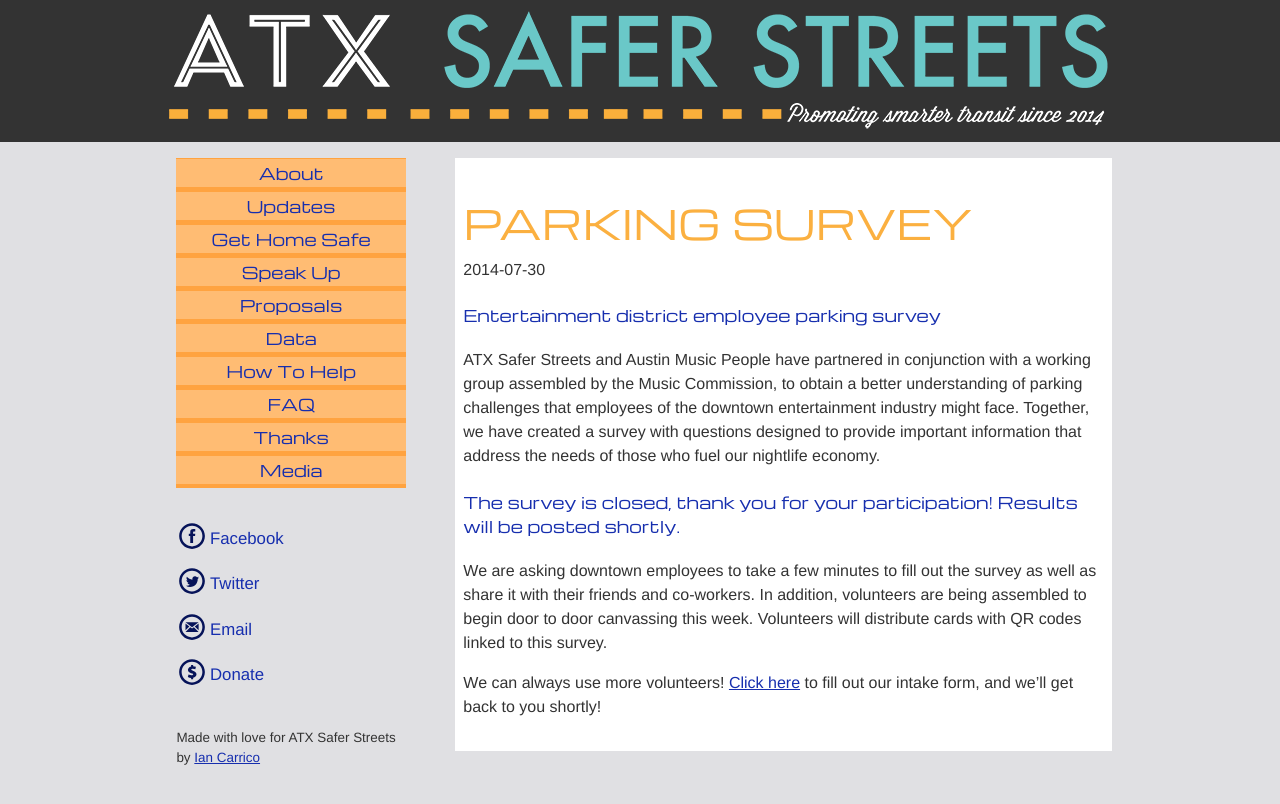
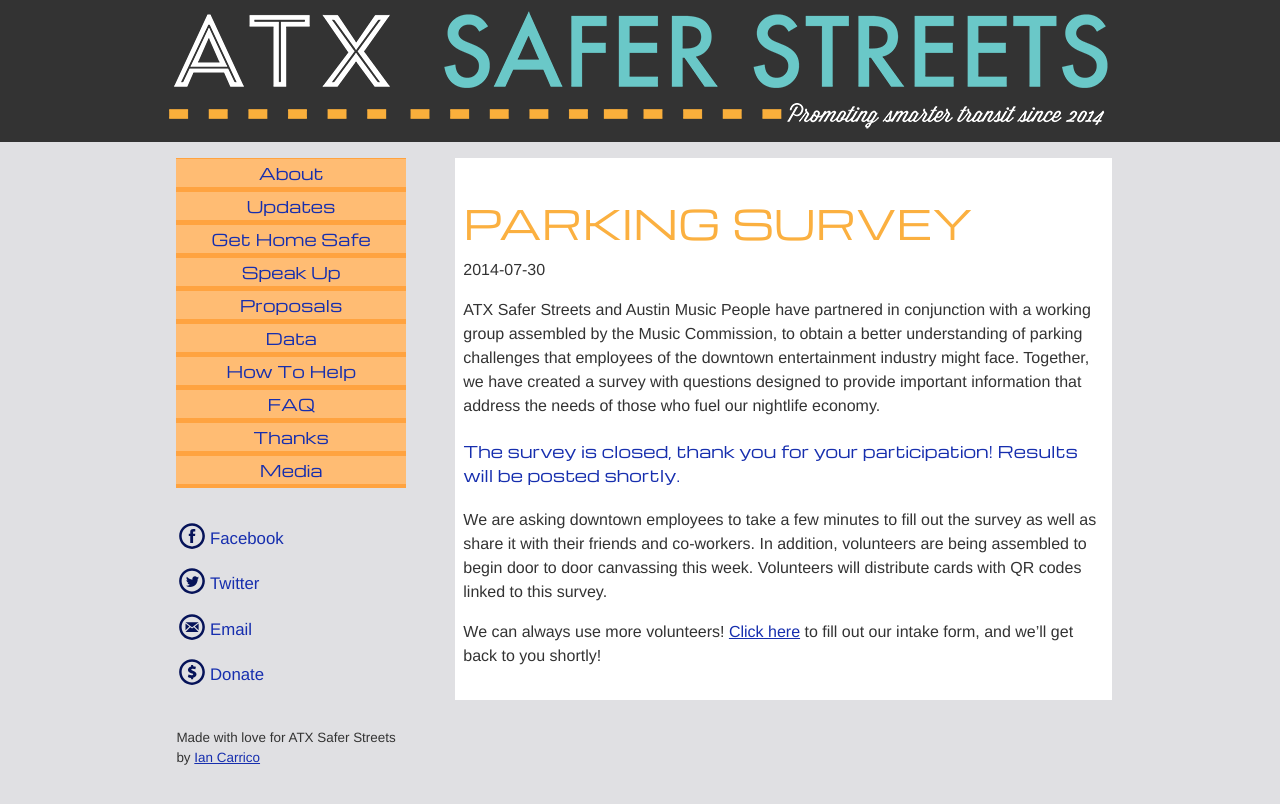
Before and after one commit to iamcarrico/atxsaferstreets, a Jekyll site: the page built from _posts/2014-07-30-parking-survey.md, in a window 1280 px wide. Shown: the top 804 px of the page. Built offline with Jekyll 4.4.1, drawn with Linux system fonts in a browser that asks for light colours; some web fonts are replaced.

Commit message:
Update 2014-07-30-parking-survey.md

```diff
--- a/_posts/2014-07-30-parking-survey.md
+++ b/_posts/2014-07-30-parking-survey.md
@@ -6,8 +6,6 @@ categories:
   - update
 ---
 
-#### Entertainment district employee parking survey
-
 ATX Safer Streets and Austin Music People have partnered in conjunction with a working group assembled by the Music Commission, to obtain a better understanding of parking challenges that employees of the downtown entertainment industry might face. Together, we have created a survey with questions designed to provide important information that address the needs of those who fuel our nightlife economy.
 
 #### The survey is closed, thank you for your participation! Results will be posted shortly.
```
